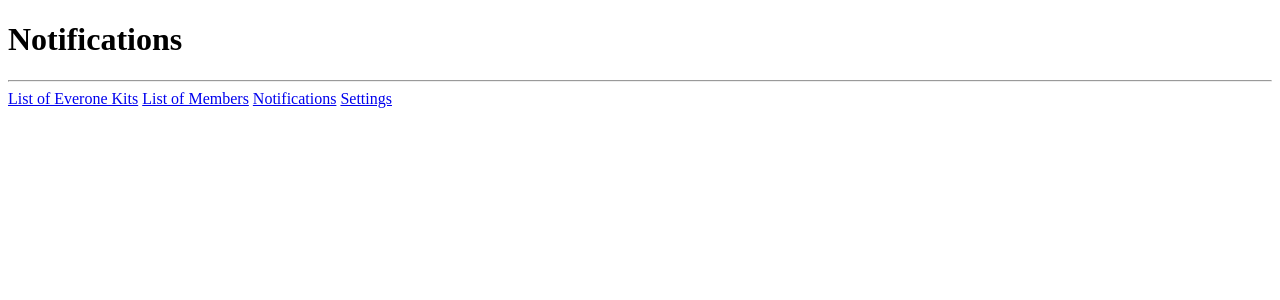
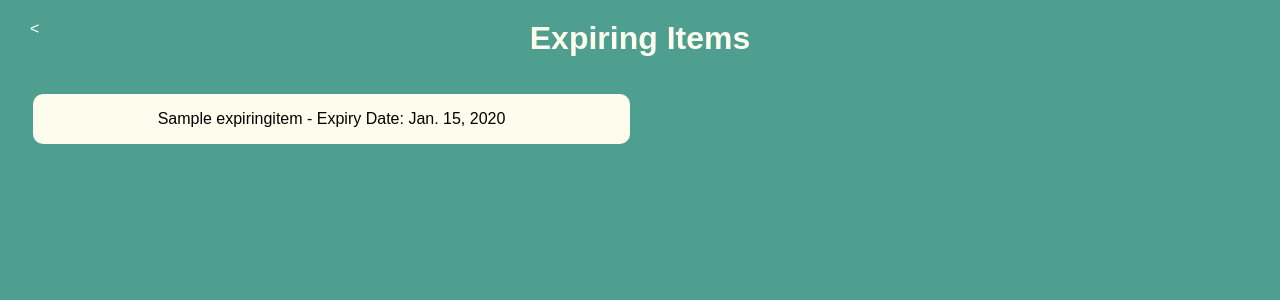
Before and after one commit to BobbySuciady/ShieldIt, a Django app: page /notifications/ in a window 1280 px wide. Shown: the top 300 px of the page. Run offline with Django 5.2, Linux system fonts and the light colour scheme; tables that the repository leaves empty hold one stand-in row (values such as "Sample post"); parts of the project's set-up code (start-up, migrations or seed data) failed here and were passed over.

Commit message:
Added notifications fuction and updated notification page

```diff
--- a/managerkit/models.py
+++ b/managerkit/models.py
@@ -97,3 +97,8 @@ class Item(models.Model):
 
     def __str__(self):
         return self.name
+
+# In your models.py or a separate models file
+class ExpiringItem(models.Model):
+    name = models.CharField(max_length=100)
+    expiry_date = models.DateField()
--- a/managerkit/templates/notifications.html
+++ b/managerkit/templates/notifications.html
@@ -3,15 +3,83 @@
 <head>
     <meta charset="UTF-8">
     <meta name="viewport" content="width=device-width, initial-scale=1.0">
-    <title>notifications</title>
+    <title>Notifications</title>
+    <style>
+        body {
+            background-color: #4F9F91;
+            font-family: Arial, sans-serif;
+            margin: 0;
+            padding: 0;
+            position: relative; /* Make body a positioned container for absolute positioning */
+            padding-bottom: 50px; /* Ensure content doesn't get hidden under the fixed footer */
+        }
+
+        h1 {
+            text-align: center;
+            margin-top: 20px;
+            color: #FEFDED;
+        }
+
+        ul {
+            list-style-type: none;
+            padding: 0;
+            margin: 0;
+            display: flex;
+            flex-wrap: wrap;
+            justify-content: space-between;
+            overflow: hidden;
+            border-radius: 10px;
+            padding: 16px 33px;
+            box-shadow: 0 4px 4px 0 var(--transparent-black);
+            align-items: center;
+        }
+
+        li {
+            flex-basis: calc(50% - 10px); /* Two items per row with space between */
+            margin-bottom: 20px;
+            padding: 10px;
+            background-color: #FEFDED;
+            border-radius: 5px;
+            box-sizing: border-box; /* Ensure padding doesn't increase the width */
+            overflow: hidden;
+            border-radius: 10px;
+            padding: 16px 33px;
+            box-shadow: 0 4px 4px 0 var(--transparent-black);
+            align-items: center;
+            text-align: center; /* Center the content */
+        }
+
+        /* Media query for mobile screens */
+        @media only screen and (max-width: 600px) {
+            li {
+                flex-basis: calc(50% - 10px); /* Two items per row with space between */
+            }
+        }
+        .back-button {
+        background-color: #4F9F91; /* Back button background color */
+        color: white; /* Back button text color */
+        border: none;
+        border-radius: 5px;
+        padding: 10px 20px; /* Padding inside the button */
+        font-size: 16px; /* Back button text size */
+        cursor: pointer;
+        text-decoration: none; /* Remove default underline */
+        transition: background-color 0.3s; /* Smooth transition for background color */
+        position: fixed;
+        top: 10px;
+        left: 10px;
+      }
+    </style>
 </head>
 <body>
-    <h1>Notifications</h1>
-
-    <hr>
-    <a href="{% url 'home' %}">List of Everone Kits</a>
-    <a href="{% url 'manage_users' %}">List of Members</a>
-    <a href="{% url 'notifications' %}">Notifications</a>
-    <a href="{% url 'settings' %}">Settings</a>
+    <h1>Expiring Items</h1>
+    <ul>
+        {% for expiring_item in expiring_items %}
+            <li>{{ expiring_item.name }} - Expiry Date: {{ expiring_item.expiry_date }}</li>
+        {% empty %}
+            <li>No expiring items found.</li>
+        {% endfor %}
+    </ul>
+    <a href="{% url 'home' %}" class="back-button"><</a>
 </body>
 </html>
--- a/managerkit/views.py
+++ b/managerkit/views.py
@@ -261,3 +261,12 @@ def recommendations(request, user_id):
         recommendations.append("<a href='https://askned.com.au/catalog?gad_source=1&gclid=CjwKCAjwwr6wBhBcEiwAfMEQs0-e0gVm_0er9mlY09OmFTgPKqKCvR-9lY65EVKeI7IWAlb3rgU30RoCbwYQAvD_BwE' title='shop'>Reference to other Supplies</a>")
 
     return render(request, 'recommendations.html', {'recommendations': recommendations, 'user': user})
+
+
+# In your views.py
+from django.shortcuts import render
+from .models import ExpiringItem
+
+def notifications(request):
+    expiring_items = ExpiringItem.objects.all()
+    return render(request, 'notifications.html', {'expiring_items': expiring_items})
```
Also changed, not shown: managerkit/tasks.py (+9 -4 lines), celerybeat-schedule.db, managerkit/migrations/0009_expiringitem_alter_user_relationship.py (added).
